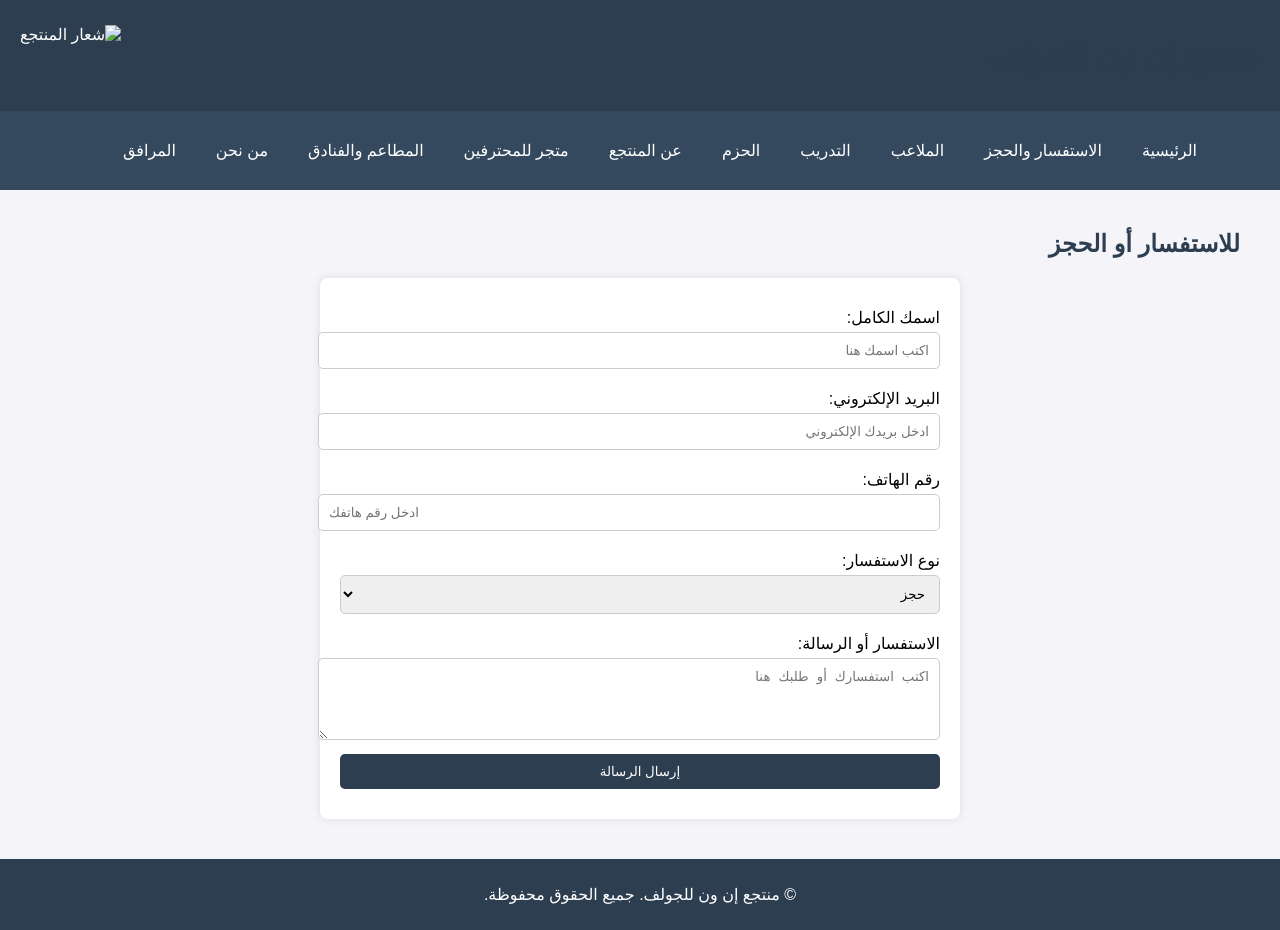
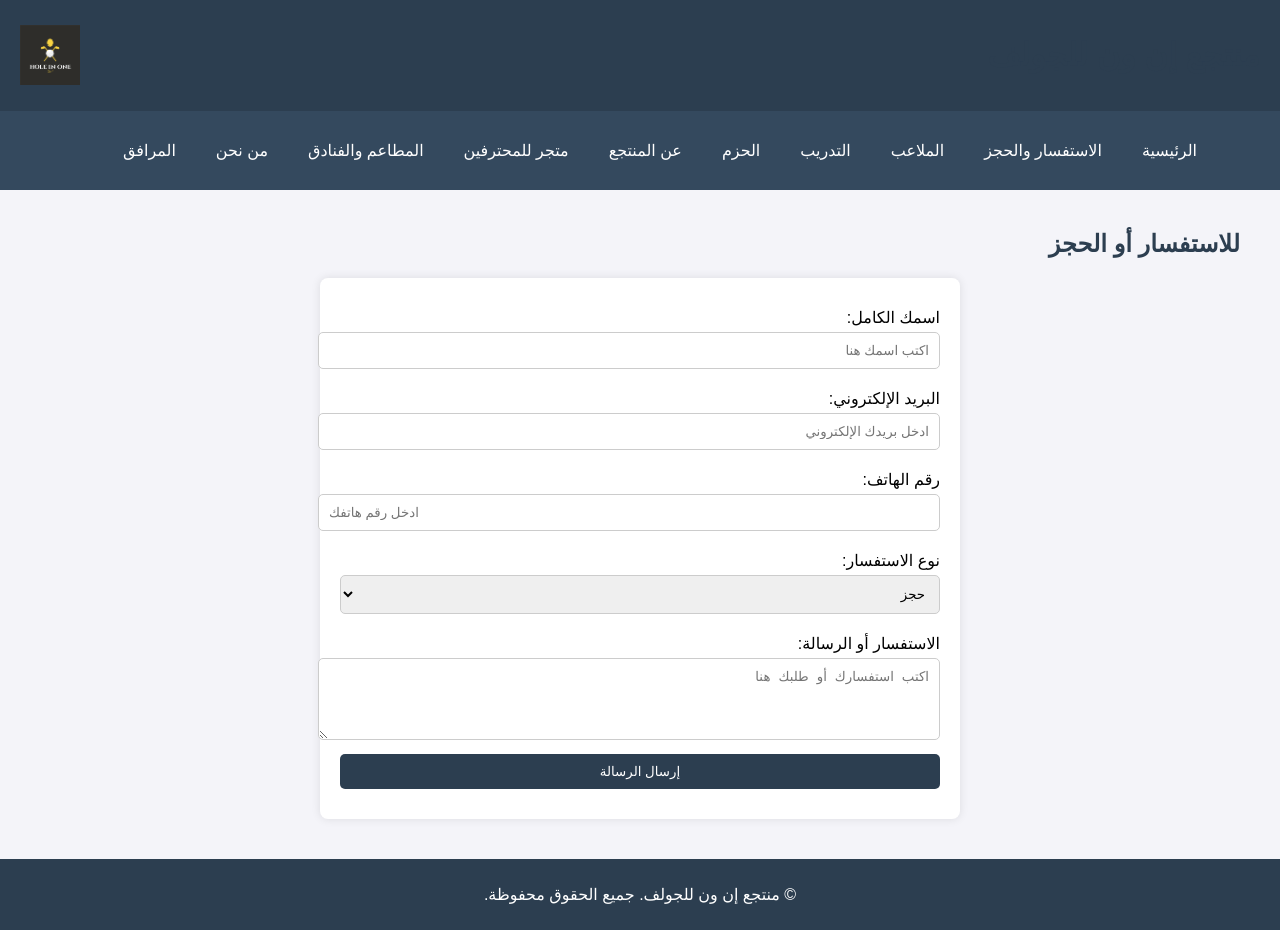
Before and after one commit to hamzamarie2008/hamza, a plain HTML site: page الاستفسار او الحجز.html in a window 1280 px wide. Drawn offline with Linux system fonts and the light colour scheme.

Commit message:
Update الاستفسار او الحجز.html

```diff
--- a/الاستفسار او الحجز.html
+++ b/الاستفسار او الحجز.html
@@ -157,7 +157,7 @@
 <body>
     <header>
         <h1>منتجع إن ون للجولف</h1>
-        <img src="img/شعار.png" alt="شعار المنتجع">
+        <img src="شعار.png" alt="شعار المنتجع">
     </header>
 
     <button class="menu-toggle">☰ القائمة</button>
```
